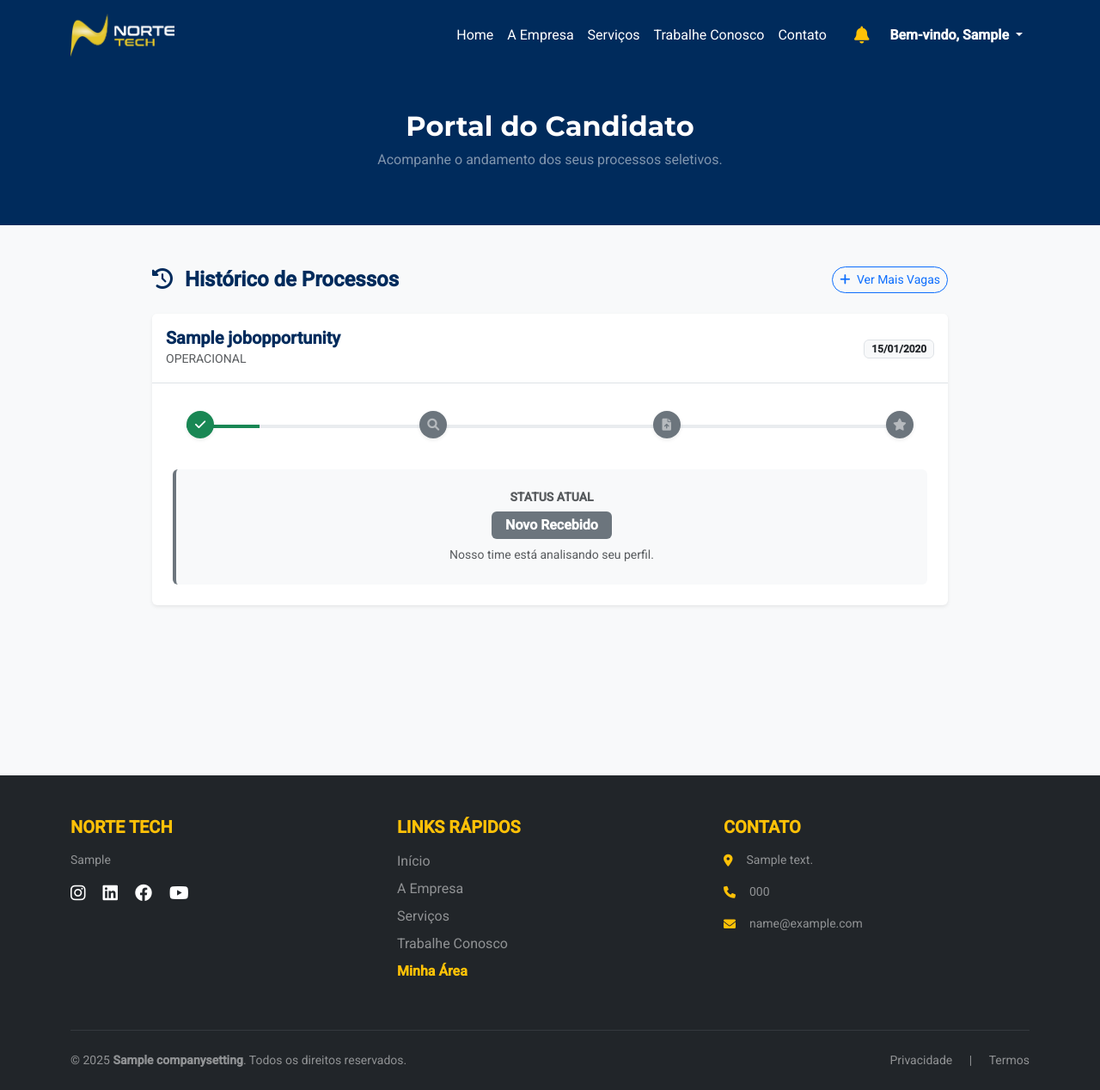
After one commit to LuizPitohui/Norte-tech-Site, a Django app: page /meu-perfil/historico/ in a window 1280 px wide. The commit adds this page. Shown: the whole page at 86% size. Run offline with Django 5.2, Linux system fonts and the light colour scheme; a user stored in the database is signed in; tables that the repository leaves empty hold one stand-in row (values such as "Sample post").

Commit message:
feat: Enhance HR Dashboard and Candidate Management
- Implemented a custom HR dashboard with key metrics including open job opportunities, total candidates, and selection funnel statistics.
- Added a new field for job opportunities to specify the number of vacancies available.
- Updated candidate model to include terms acceptance for GDPR compliance.
- Created views for candidates to view their application history and apply for jobs or talent bank.
- Enhanced job application process to require acceptance of privacy terms.
- Introduced a carousel feature for the homepage to display images dynamically.
- Updated templates for better user experience in job applications and candidate history.
- Added migration files for new fields and models.

```diff
--- a/careers/views.py
+++ b/careers/views.py
@@ -92,3 +92,91 @@ def onboarding_view(request, candidate_id):
         'candidate': candidate,
         'documents': documents
     })
+
+@login_required
+def candidate_history(request):
+    """
+    Mostra o histórico de candidaturas do usuário logado.
+    """
+    # Pega todas as candidaturas deste usuário (pelo email)
+    candidaturas = Candidate.objects.filter(email=request.user.email).order_by('-sent_at')
+
+    return render(request, 'careers_history.html', {
+        'candidaturas': candidaturas
+    })
+
+@login_required
+def candidate_history(request):
+    candidaturas = Candidate.objects.filter(email=request.user.email).order_by('-sent_at')
+    return render(request, 'careers_history.html', {'candidaturas': candidaturas})
+
+@login_required
+def job_apply(request, job_id=None):
+    """
+    Processa a candidatura.
+    Se job_id existir -> Aplica para a vaga.
+    Se job_id for None -> Aplica para o Banco de Talentos.
+    """
+    if request.method == 'POST':
+        # 1. Verifica Aceite da LGPD
+        terms_accepted = request.POST.get('lgpd_check') == 'on'
+
+        if not terms_accepted:
+            messages.error(request, "Você precisa aceitar os Termos de Uso e LGPD para continuar.")
+            # Redireciona de volta para onde veio
+            if job_id:
+                return redirect('job_detail', job_id=job_id)
+            else:
+                return redirect('talent_bank')
+
+        # 2. Identifica a Vaga (se houver)
+        job = None
+        if job_id:
+            job = get_object_or_404(JobOpportunity, id=job_id)
+
+        # 3. Verifica se já se candidatou recentemente (Evitar duplicidade)
+        # Se for vaga específica, verifica aquela vaga. Se for banco, verifica se já está no banco.
+        existing = Candidate.objects.filter(
+            email=request.user.email,
+            job=job,
+            # Se for banco de talentos (job=None), verifica status 'BANCO' ou 'NOVO'
+        ).exists()
+
+        if existing and job:
+            messages.warning(request, f"Você já se candidatou para {job.title} recentemente.")
+            return redirect('candidate_history')
+
+        # 4. Cria a Candidatura
+        # Pega os dados do Perfil do usuário para preencher o Candidato automaticamente
+        try:
+            profile = request.user.candidateprofile
+
+            candidate = Candidate.objects.create(
+                job=job, # Pode ser None (Banco de Talentos)
+                name=f"{request.user.first_name} {request.user.last_name}",
+                email=request.user.email,
+                phone=profile.phone,
+                resume_file=profile.resume, # Usa o currículo do perfil
+                status='NOVO' if job else 'BANCO', # Status inicial
+                terms_accepted=True,
+                terms_accepted_at=timezone.now()
+            )
+
+            if job:
+                messages.success(request, f"Candidatura enviada para {job.title}!")
+            else:
+                messages.success(request, "Seu perfil foi salvo no nosso Banco de Talentos!")
+
+            return redirect('candidate_history')
+
+        except Exception as e:
+            messages.error(request, "Erro ao processar candidatura. Verifique se seu Perfil está completo (Currículo anexado).")
+            return redirect('profile')
+
+    return redirect('careers_home')
+
+def talent_bank_view(request):
+    """
+    Página específica para aplicar ao Banco de Talentos (sem vaga).
+    """
+    return render(request, 'careers_talent_bank.html')
--- a/config/urls.py
+++ b/config/urls.py
@@ -5,7 +5,7 @@ from django.conf.urls.static import static
 # 1. ADICIONEI 'noticia_detail' NA IMPORTAÇÃO ABAIXO
 from core.views import home, service_detail, about, noticia_detail, todas_noticias, contato, privacidade
 from services.views import ServiceListAPI, service_list
-from careers.views import careers_home, job_apply, onboarding_view, job_detail
+from careers.views import careers_home, job_apply, onboarding_view, job_detail, candidate_history, talent_bank_view
 from django.contrib.auth import views as auth_views
 from accounts import views as account_views
 from careers.admin_rh import rh_admin
@@ -26,27 +26,22 @@ urlpatterns = [
     path('a-empresa/', about, name='about'),
     path('carreiras/', careers_home, name='careers_home'),
     path('fale-conosco/', contato, name='contato_page'),
-
-    # Rotas de Autenticação
     path('login/', auth_views.LoginView.as_view(template_name='accounts/login.html'), name='login'),
     path('logout/', auth_views.LogoutView.as_view(), name='logout'),
     path('cadastro/', account_views.register, name='register'),
     path('meu-perfil/', account_views.profile_view, name='profile'),
     path('carreiras/aplicar/<int:job_id>/', job_apply, name='job_apply'),
     path('carreiras/vaga/<int:job_id>/', job_detail, name='job_detail'),
-
-    # Currículo - Formação
+    path('carreiras/banco-de-talentos/aplicar/', job_apply, name='job_apply_bank'), # Reusa a view sem ID
+    path('carreiras/banco-de-talentos/', talent_bank_view, name='talent_bank'),
+    path('meu-perfil/historico/', candidate_history, name='candidate_history'),
     path('meu-perfil/formacao/adicionar/', account_views.add_education, name='add_education'),
     path('meu-perfil/formacao/deletar/<int:pk>/', account_views.delete_education, name='delete_education'),
-
-    # Currículo - Experiência
     path('meu-perfil/experiencia/adicionar/', account_views.add_experience, name='add_experience'),
     path('meu-perfil/experiencia/deletar/<int:pk>/', account_views.delete_experience, name='delete_experience'),
-
-    # Currículo - Cursos
     path('meu-perfil/curso/adicionar/', account_views.add_course, name='add_course'),
     path('meu-perfil/curso/deletar/<int:pk>/', account_views.delete_course, name='delete_course'),
-
+    path('meu-perfil/historico/', candidate_history, name='candidate_history'),
     path('carreiras/documentos/<int:candidate_id>/', onboarding_view, name='onboarding'),
 ]
 
--- a/templates/accounts/profile.html
+++ b/templates/accounts/profile.html
@@ -33,12 +33,6 @@
                     </a>
                     <a href="#courses" class="list-group-item list-group-item-action">
                         <i class="fas fa-certificate me-2"></i> Cursos
-                    </a>
-                    <a href="#applications" class="list-group-item list-group-item-action">
-                        <i class="fas fa-history me-2"></i> Minhas Candidaturas
-                        {% if my_applications %}
-                            <span class="badge bg-danger rounded-pill float-end">{{ my_applications.count }}</span>
-                        {% endif %}
                     </a>
                     <a href="{% url 'careers_home' %}" class="list-group-item list-group-item-action fw-bold text-warning bg-dark mt-2">
                         <i class="fas fa-search me-2"></i> Ver Vagas
--- a/templates/base.html
+++ b/templates/base.html
@@ -58,12 +58,26 @@
                                     Bem-vindo, {{ user.first_name|default:user.username }}
                                 </a>
                                     <ul class="dropdown-menu dropdown-menu-end shadow border-0">
-                                    <li><a class="dropdown-item" href="{% url 'profile' %}"><i class="fas fa-user-circle me-2 text-muted"></i> Meu Perfil</a></li>
+                                        <li>
+                                            <a class="dropdown-item" href="{% url 'profile' %}">
+                                                <i class="fas fa-user-circle me-2 text-muted"></i> Meu Perfil
+                                            </a>
+                                        </li>
+
+                                        <li>
+                                            <a class="dropdown-item" href="{% url 'candidate_history' %}">
+                                                <i class="fas fa-history me-2 text-muted"></i> Minhas Candidaturas
+                                            </a>
+                                        </li>
+
                                         <li><hr class="dropdown-divider"></li>
+
                                         <li>
                                             <form action="{% url 'logout' %}" method="post" class="d-inline">
                                                 {% csrf_token %}
-                                            <button type="submit" class="dropdown-item text-danger"><i class="fas fa-sign-out-alt me-2"></i> Sair</button>
+                                                <button type="submit" class="dropdown-item text-danger">
+                                                    <i class="fas fa-sign-out-alt me-2"></i> Sair
+                                                </button>
                                             </form>
                                         </li>
                                     </ul>
--- /dev/null
+++ b/templates/careers_history.html
@@ -0,0 +1,143 @@
+{% extends 'base.html' %}
+
+{% block title %}Minhas Candidaturas - Norte Tech{% endblock %}
+
+{% block content %}
+
+<div class="bg-norte-blue text-white py-5">
+    <div class="container text-center">
+        <h2 class="fw-bold mb-2">Portal do Candidato</h2>
+        <p class="text-white-50">Acompanhe o andamento dos seus processos seletivos.</p>
+    </div>
+</div>
+
+<div class="bg-light py-5" style="min-height: 80vh;">
+    <div class="container">
+        <div class="row justify-content-center">
+
+            <div class="col-lg-10">
+
+                <div class="d-flex justify-content-between align-items-center mb-4">
+                    <h4 class="fw-bold text-norte-blue mb-0"><i class="fas fa-history me-2"></i> Histórico de Processos</h4>
+                    <a href="{% url 'careers_home' %}" class="btn btn-outline-primary btn-sm rounded-pill">
+                        <i class="fas fa-plus me-1"></i> Ver Mais Vagas
+                    </a>
+                </div>
+
+                {% for cand in candidaturas %}
+                <div class="card border-0 shadow-sm mb-4 overflow-hidden">
+                    <div class="card-header bg-white py-3 d-flex justify-content-between align-items-center border-bottom">
+                        <div>
+                            <h5 class="mb-0 fw-bold text-norte-blue">
+                                {% if cand.job %}
+                                    {{ cand.job.title }}
+                                {% else %}
+                                    <i class="fas fa-database me-1 text-muted"></i> Banco de Talentos
+                                {% endif %}
+                            </h5>
+                            {% if cand.job %}
+                                <small class="text-muted">{{ cand.job.department }}</small>
+                            {% endif %}
+                        </div>
+                        <div class="text-end">
+                            <span class="badge bg-light text-dark border">{{ cand.sent_at|date:"d/m/Y" }}</span>
+                        </div>
+                    </div>
+
+                    <div class="card-body p-4">
+                        <div class="position-relative mx-3 my-4">
+                            <div class="progress" style="height: 4px;">
+                                <div class="progress-bar bg-success" role="progressbar" style="width:
+                                    {% if cand.status == 'NOVO' %}10%
+                                    {% elif cand.status == 'ANALISE' %}35%
+                                    {% elif cand.status == 'ENTREVISTA' %}60%
+                                    {% elif cand.status == 'AGUARDANDO_DOCS' or cand.status == 'DOCS_EM_ANALISE' %}85%
+                                    {% elif cand.status == 'CONTRATADO' %}100%
+                                    {% else %}0%{% endif %};">
+                                </div>
+                            </div>
+
+                            <div class="d-flex justify-content-between position-absolute top-0 start-0 w-100 translate-middle-y">
+                                <div class="bg-success rounded-circle text-white d-flex align-items-center justify-content-center shadow-sm" style="width: 32px; height: 32px;" title="Inscrito">
+                                    <i class="fas fa-check small"></i>
+                                </div>
+                                <div class="{% if cand.status != 'NOVO' %}bg-success text-white{% else %}bg-secondary text-white-50{% endif %} rounded-circle d-flex align-items-center justify-content-center shadow-sm" style="width: 32px; height: 32px;" title="Em Análise">
+                                    <i class="fas fa-search small"></i>
+                                </div>
+                                <div class="{% if cand.status in 'AGUARDANDO_DOCS,DOCS_EM_ANALISE,CONTRATADO' %}bg-success text-white{% else %}bg-secondary text-white-50{% endif %} rounded-circle d-flex align-items-center justify-content-center shadow-sm" style="width: 32px; height: 32px;" title="Admissão">
+                                    <i class="fas fa-file-upload small"></i>
+                                </div>
+                                <div class="{% if cand.status == 'CONTRATADO' %}bg-success text-white{% else %}bg-secondary text-white-50{% endif %} rounded-circle d-flex align-items-center justify-content-center shadow-sm" style="width: 32px; height: 32px;" title="Contratado">
+                                    <i class="fas fa-star small"></i>
+                                </div>
+                            </div>
+                        </div>
+
+                        <div class="mt-5 text-center bg-light p-4 rounded border-start border-4
+                            {% if cand.status == 'AGUARDANDO_DOCS' %}border-warning{% elif cand.status == 'CONTRATADO' %}border-success{% else %}border-secondary{% endif %}">
+
+                            <h6 class="text-uppercase fw-bold text-muted small mb-2">Status Atual</h6>
+
+                            {% if cand.status == 'REPROVADO' %}
+                                <span class="badge bg-danger fs-6 px-3 py-2">Processo Encerrado</span>
+                                <p class="small text-muted mt-2 mb-0">Agradecemos seu interesse, mas não seguiremos com sua candidatura.</p>
+
+                            {% elif cand.status == 'BANCO' %}
+                                <span class="badge bg-info text-dark fs-6 px-3 py-2">Banco de Talentos</span>
+                                <p class="small text-muted mt-2 mb-0">Seu perfil está salvo para futuras oportunidades.</p>
+
+                            {% elif cand.status == 'AGUARDANDO_DOCS' %}
+                                <span class="badge bg-warning text-dark fs-6 px-3 py-2 animation-pulse">⚠ Aguardando Documentos</span>
+                                <div class="mt-3">
+                                    <p class="mb-2 fw-bold text-norte-blue">Você avançou! Envie seus documentos:</p>
+                                    <a href="{% url 'onboarding' cand.id %}" class="btn btn-success fw-bold shadow-sm px-4">
+                                        <i class="fas fa-file-upload me-2"></i> ENVIAR AGORA
+                                    </a>
+                                </div>
+
+                            {% elif cand.status == 'DOCS_EM_ANALISE' %}
+                                <span class="badge bg-primary fs-6 px-3 py-2">Documentos em Análise</span>
+                                <p class="small text-muted mt-2">O RH está conferindo seus arquivos.</p>
+                                <a href="{% url 'onboarding' cand.id %}" class="btn btn-outline-primary btn-sm mt-1">Verificar Arquivos</a>
+
+                            {% elif cand.status == 'CONTRATADO' %}
+                                <span class="badge bg-success fs-6 px-3 py-2">🎉 Contratado!</span>
+                                <p class="small text-muted mt-2 mb-0">Bem-vindo à Norte Tech! Aguarde o contato do RH.</p>
+
+                            {% else %}
+                                <span class="badge bg-secondary fs-6 px-3 py-2">{{ cand.get_status_display }}</span>
+                                <p class="small text-muted mt-2 mb-0">Nosso time está analisando seu perfil.</p>
+                            {% endif %}
+                        </div>
+                    </div>
+                </div>
+                {% empty %}
+                <div class="text-center py-5">
+                    <div class="mb-3 text-muted">
+                        <i class="far fa-folder-open fa-3x"></i>
+                    </div>
+                    <h5>Nenhuma candidatura encontrada.</h5>
+                    <p class="text-muted">Explore nossas vagas e faça parte do time.</p>
+                    <a href="{% url 'careers_home' %}" class="btn btn-norte mt-2">Ver Vagas Abertas</a>
+                </div>
+                {% endfor %}
+            </div>
+
+        </div>
+    </div>
+</div>
+
+{% endblock %}
+
+{% block extra_css %}
+<style>
+    .animation-pulse {
+        animation: pulse 2s infinite;
+    }
+    @keyframes pulse {
+        0% { transform: scale(1); }
+        50% { transform: scale(1.05); }
+        100% { transform: scale(1); }
+    }
+</style>
+{% endblock %}
```
Also changed, not shown: careers/admin_rh.py (+37 -5 lines), careers/models.py (+13 -3 lines), core/admin.py (+6 -1 lines), core/models.py (+17 -1 lines), core/views.py (+10 -23 lines), templates/admin/rh_dashboard.html (added, +93 -0 lines), templates/careers_home.html (+39 -26 lines), templates/careers_job_detail.html (+9 -1 lines), templates/careers_talent_bank.html (added, +61 -0 lines), careers/migrations/0003_candidate_terms_accepted_candidate_terms_accepted_at_and_more.py (added), core/migrations/0010_carouselimage_homevideo_overlay_text.py (added). Lines whose indentation alone changed are shown as unchanged.
